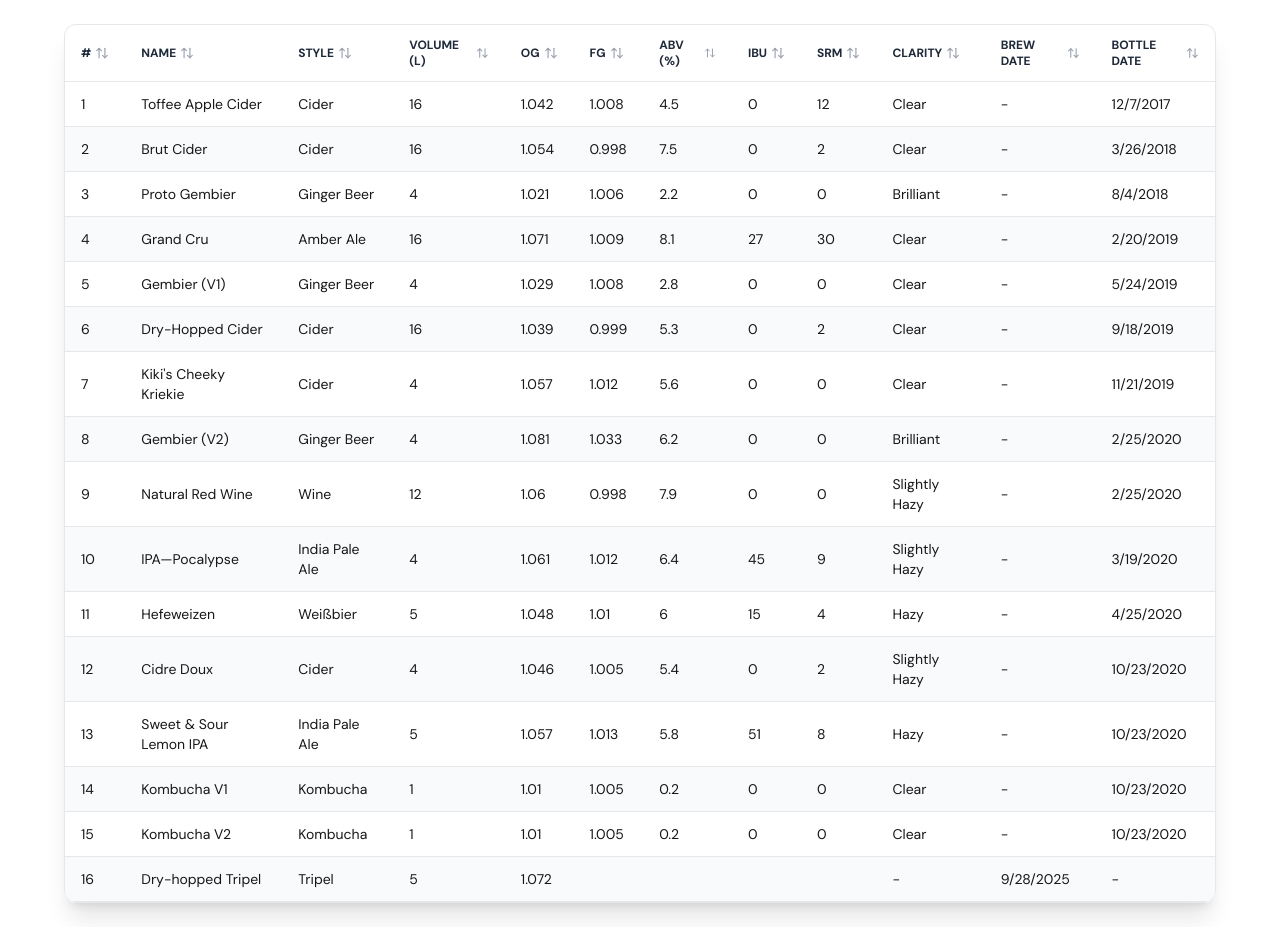
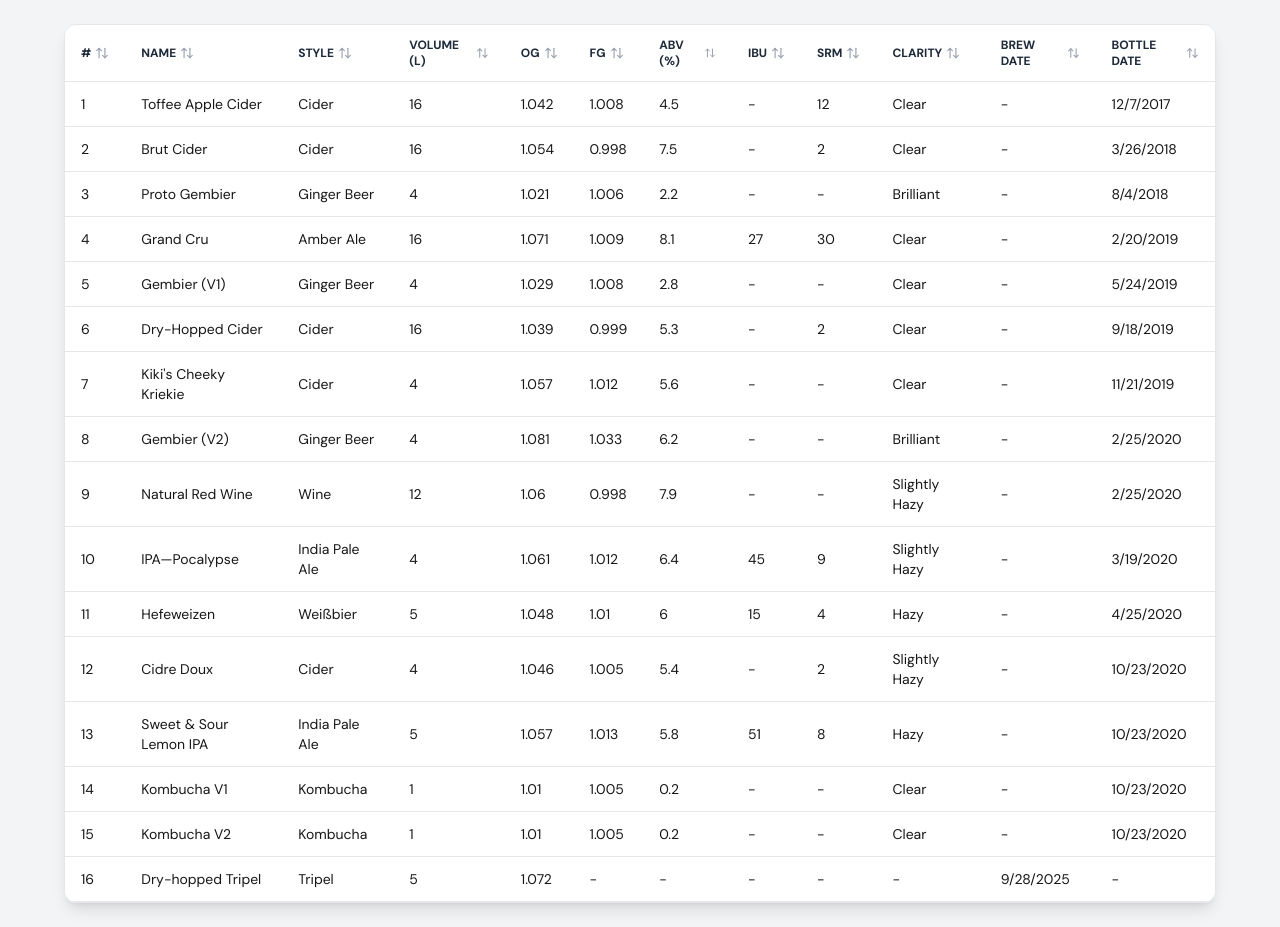
Before and after one commit to AJGeel/brouwerij-geel-next, a Next.js app: page / in a window 1280 px wide. Built offline with nearby package versions, Linux system fonts and the light colour scheme.

Commit message:
Some design tweaks

```diff
--- a/package.json
+++ b/package.json
@@ -11,10 +11,12 @@
   },
   "dependencies": {
     "@tanstack/react-table": "^8.21.3",
+    "clsx": "^2.1.1",
     "lucide-react": "^0.544.0",
     "next": "15.5.4",
     "react": "19.1.0",
-    "react-dom": "19.1.0"
+    "react-dom": "19.1.0",
+    "tailwind-merge": "^3.3.1"
   },
   "devDependencies": {
     "typescript": "^5",
--- a/src/app/page.tsx
+++ b/src/app/page.tsx
@@ -11,15 +11,8 @@ import {
 } from "@tanstack/react-table";
 import { useState } from "react";
 import { ArrowUpDown, ArrowUp, ArrowDown } from "lucide-react";
-
-const formatDate = (value: unknown) => {
-  if (!value) return "-";
-  try {
-    return new Date(value as string).toLocaleDateString();
-  } catch {
-    return "-";
-  }
-};
+import { cn } from "@/utils/cn";
+import { formatDate } from "@/utils/formatDate";
 
 const columns: ColumnDef<BrewingRecord>[] = [
   { accessorKey: "number", header: "#" },
@@ -34,7 +27,6 @@ const columns: ColumnDef<BrewingRecord>[] = [
   {
     accessorKey: "clarity",
     header: "Clarity",
-    cell: (info) => String(info.getValue() ?? "-"),
   },
   {
     accessorKey: "brewDate",
@@ -48,6 +40,18 @@ const columns: ColumnDef<BrewingRecord>[] = [
   },
 ];
 
+const defaultColumn: Partial<ColumnDef<BrewingRecord>> = {
+  cell: (info) => {
+    const value = info.getValue();
+
+    if (value == null || value == "") {
+      return "-";
+    }
+
+    return String(value);
+  },
+};
+
 export default function Home() {
   const [sorting, setSorting] = useState<SortingState>([]);
 
@@ -58,17 +62,19 @@ export default function Home() {
     onSortingChange: setSorting,
     getCoreRowModel: getCoreRowModel(),
     getSortedRowModel: getSortedRowModel(),
+    defaultColumn,
   });
 
   return (
-    <div className="flex flex-col items-center justify-center p-6">
-      <div className="overflow-x-auto w-full max-w-6xl shadow-xl rounded-xl border border-gray-200">
+    <div className="flex flex-col items-center p-6 bg-gray-100 min-h-screen">
+      <div className="overflow-x-auto w-full max-w-6xl rounded-xl border border-gray-200 shadow-lg">
         <table className="w-full text-sm text-left border-collapse">
-          <thead className="text-gray-800 uppercase text-xs font-semibold">
+          <thead className="text-gray-800 uppercase text-xs font-semibold bg-white">
             {table.getHeaderGroups().map((headerGroup) => (
               <tr key={headerGroup.id}>
                 {headerGroup.headers.map((header) => {
                   const isSorted = header.column.getIsSorted();
+
                   return (
                     <th
                       key={header.id}
@@ -99,12 +105,12 @@ export default function Home() {
             ))}
           </thead>
           <tbody>
-            {table.getRowModel().rows.map((row, rowIndex) => (
+            {table.getRowModel().rows.map((row) => (
               <tr
                 key={row.id}
-                className={`${
-                  rowIndex % 2 === 0 ? "bg-white" : "bg-gray-50"
-                } hover:bg-amber-100 transition-colors`}
+                className={cn(
+                  "bg-white hover:bg-gray-100 transition-colors duration-250"
+                )}
               >
                 {row.getVisibleCells().map((cell) => (
                   <td
--- /dev/null
+++ b/src/utils/cn.ts
@@ -0,0 +1,4 @@
+import { ClassValue, clsx } from "clsx";
+import { twMerge } from "tailwind-merge";
+
+export const cn = (...inputs: ClassValue[]) => twMerge(clsx(inputs));
--- /dev/null
+++ b/src/utils/formatDate.ts
@@ -0,0 +1,9 @@
+export const formatDate = (value: unknown) => {
+  if (!value) return "-";
+
+  try {
+    return new Date(value as string).toLocaleDateString();
+  } catch {
+    return "-";
+  }
+};
```
Also changed, not shown: 1 other file (tests, documents, lock files or other folders).
